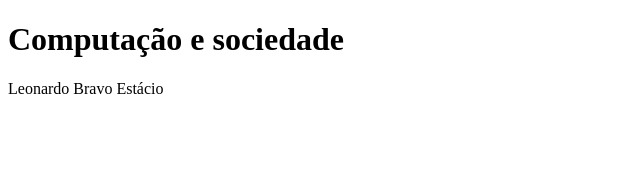
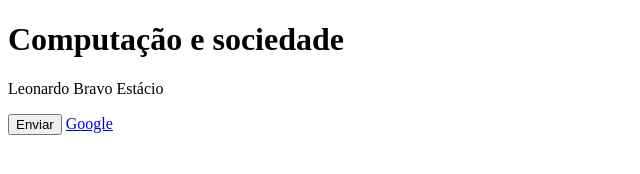
Before and after one commit to leobravoe/ComputacaoESociedade, a plain HTML site: page index.html in a window 1280 px wide. Shown: the whole page, without its empty margins (0-640 px from the left). Drawn offline with Linux system fonts and the light colour scheme.

Commit message:
Add files via upload

```diff
--- a/index.html
+++ b/index.html
@@ -8,5 +8,7 @@
 <body>
     <h1>Computação e sociedade</h1>
     <p>Leonardo Bravo Estácio</p>
+    <button>Enviar</button>
+    <a href="www.google.com">Google</a>
 </body>
 </html>
```
